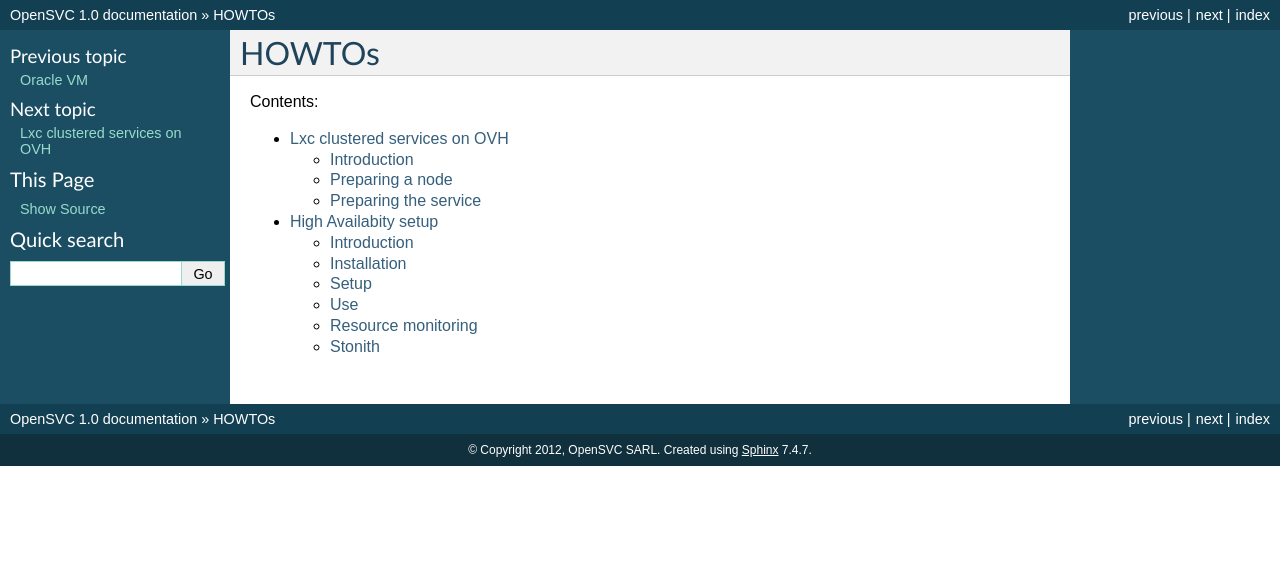
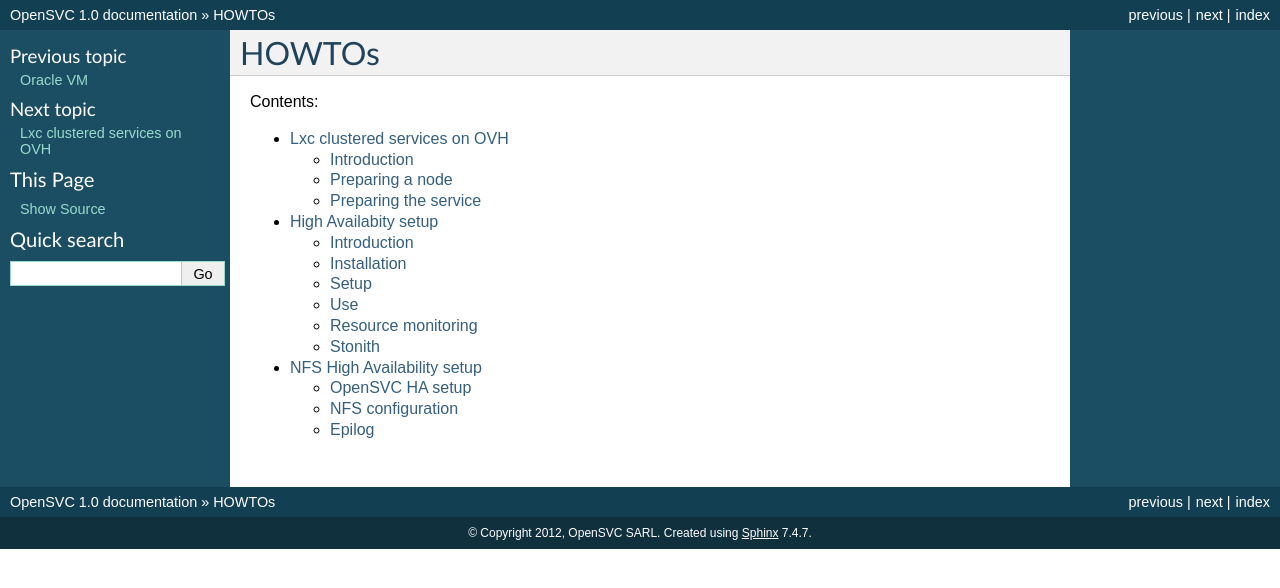
Before and after one commit to opensvc/docs.opensvc.com, a Sphinx documentation site: the page built from source/howto.rst, in a window 1280 px wide. Shown: the top 588 px of the page. Built offline with Sphinx 7.4.7, drawn with Linux system fonts in a browser that asks for light colours; some of the changed lines change nothing that is shown.

Commit message:
Add NFS HA howto

```diff
--- a/source/howto.ha.rst
+++ b/source/howto.ha.rst
@@ -1,3 +1,5 @@
+.. _howto.ha:
+
 High Availabity setup
 *********************
 
--- /dev/null
+++ b/source/howto.nfsha.rst
@@ -0,0 +1,128 @@
+NFS High Availability setup
+***************************
+
+NFS is a tricky beast to setup for high availability. Without proper configuration NFS clients tend to hang waiting for i/o completion on the shares. This guide exposes the Linux NFS servers configuration for smooth failover.
+
+OpenSVC HA setup
+================
+
+Create a HA service, using the :ref:`howto.ha` howto.
+
+Make sure the ``/opt/opensvc/nfssvc.d`` symlink points to a directory hosted on a shared filesystem, handled by the nfssvc OpenSVC service. This howto uses ``/nfssvc`` as the root service shared filesystem.
+
+**On the master node**::
+
+	$ mkdir -p /nfssvc/etc/init.d
+	$ ln -s /nfssvc/etc/init.d /opt/opensvc/etc/nfssvc.d
+
+NFS configuration
+=================
+
+Linux NFS service uses ``/var/lib/nfs`` to store both node-private and service-private data. The tricky part of the HA setup is to separate this data.
+
+NFS server startup
+------------------
+
+NFS startup will be handled by the OpenSVC service. Stop the NFS service and inhibit its launch at server startup.
+
+**On both nodes**::
+
+	$ /etc/init.d/nfs stop
+	$ /etc/init.d/nfslock stop
+
+	$ chkconfig nfs off
+	$ chkconfig nfslock off
+
+Create the OpenSVC service startup script.
+
+**On the master node**::
+
+	$ cat <<EOF >/opt/opensvc/nfssvc.d/nfs
+	#!/bin/bash
+
+	nfsstart(){
+		/etc/init.d/nfs start
+		/etc/init.d/nfslock start
+	}
+
+	nfsstop(){
+		/etc/init.d/nfslock stop
+		/etc/init.d/nfs stop
+	}
+
+	case "$1" in
+	start)
+		nfsstart
+		;;
+	stop)
+		nfsstop
+		;;
+	restart)
+		nfsstop
+		nfsstart
+		;;
+	*)
+		echo "usage $0 { start | stop | restart }"
+		;;
+	esac
+
+	exit 0
+
+	And activate this script.
+
+	On the master node
+
+	$ cd /opt/opensvc/nfssvc.d
+	$ ln -s nfs S10nfs
+	$ ln -s nfs K10nfs
+	EOF
+
+Node private data
+-----------------
+
+The data that must remain local to each node is the RPC pipefs pseudo filesystem. It is mounted by default under ``/var/lib/nfs/rpc_pipefs``. As ``/var/lib/nfs`` will be moved to the shared filesystem, we need to change the location of this mount point.
+
+Create the new mount point.
+
+**On both nodes**::
+
+	$ mkdir /var/lib/rpc_pipefs
+
+Change these system configuration files to use this new mountpoint.
+
+**On both nodes**::
+
+	/etc/modprobe.d/modprobe.conf.dist
+	/etc/idmapd.conf
+
+Service private data
+--------------------
+
+``/var/lib/nfs`` contains data essential for nfs client sessions takeover. Thus, this directory must follow the service in case of failover.
+
+**On the master node**::
+
+$ mkdir -p /nfssvc/var/lib
+$ mv /var/lib/nfs /nfssvc/var/lib/nfs
+
+The exports list should also move with the service, to avoid configuration drift between the 2 nodes.
+
+**On the master node**::
+
+	$ mv /etc/exports /opt/opensvc/etc/nfssvc.d/
+
+**On both nodes**::
+
+	$ ln -sf /nfssvc/var/lib/nfs /var/lib/nfs
+	$ ln -sf /opt/opensvc/etc/nfssvc.d/exports /etc/exports
+
+Configure nfs to listen on the service IP address
+
+**On both nodes**
+
+	Modify STATD_HOSTNAME in /etc/sysconfig/nfs
+
+Epilog
+======
+
+Reboot the nodes to activate the new ``rpc_pipefs`` location and start testing failovers.
--- a/source/howto.rst
+++ b/source/howto.rst
@@ -8,3 +8,4 @@
 
    howto.lxc
    howto.ha
+   howto.nfsha
```
